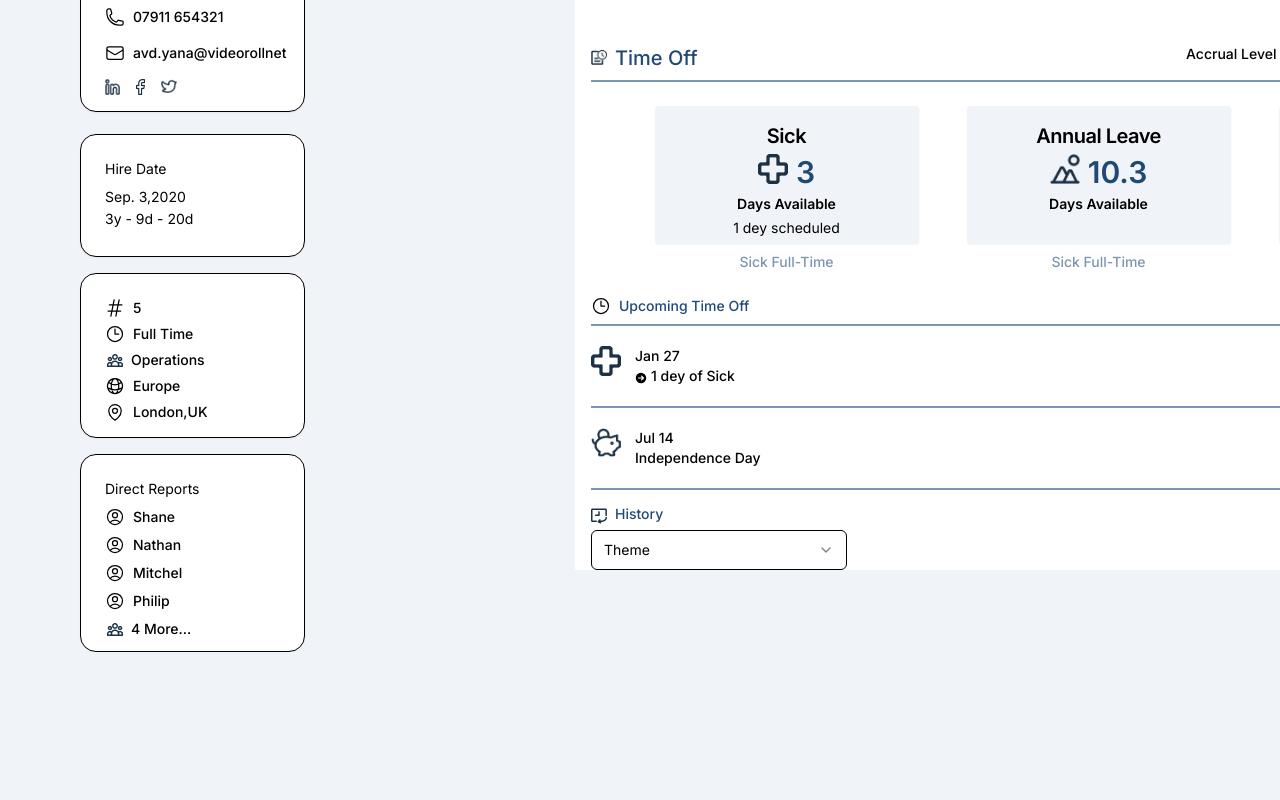
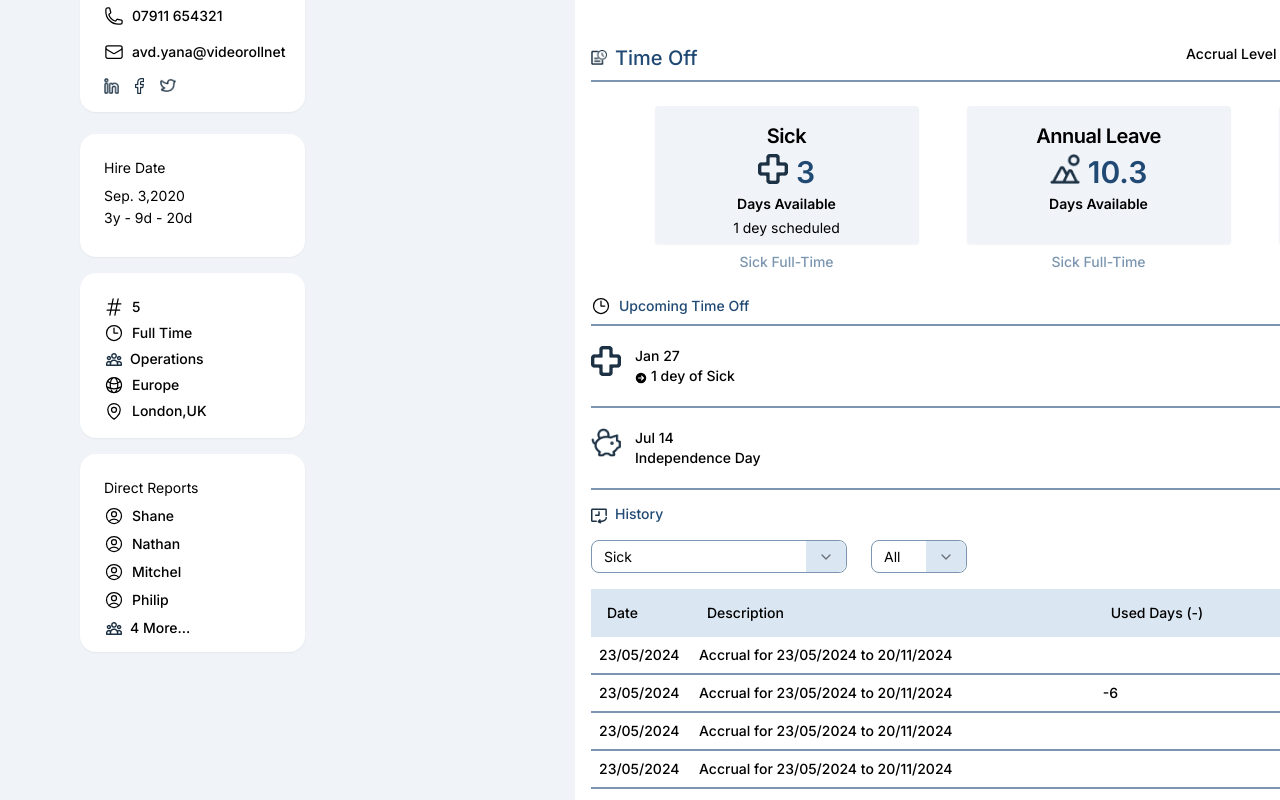
Before and after one commit to Olesyavelikaya/test_development, a Next.js app in the folder my-app/: page /my-info/time-off in a window 1280 px wide. Shown: the part 280-1080 px from the top of the page. Before the commit the page ends 932 px from the top, so only its background shows below. Built offline with nearby package versions, Linux system fonts and the light colour scheme.

Commit message:
made descop ver

```diff
--- a/my-app/app/header/logo.tsx
+++ b/my-app/app/header/logo.tsx
@@ -1,5 +1,5 @@
 import React from "react";
 
 export default function Logo() {
-  return <h1 className="text-xl font-semibold py-8 pl-7">HarmonyHR</h1>;
+  return <h1 className="text-xl font-semibold md:py-8 pl-7">HarmonyHR</h1>;
 }
--- a/my-app/app/header/page.tsx
+++ b/my-app/app/header/page.tsx
@@ -7,7 +7,7 @@ import Utilities from "./utilites";
 export default function Header() {
   return (
     <header className=" bg-white">
-      <div className="flex justify-between m-auto md:w-1440 md:h-86 sm:w-360 sm:h-50">
+      <div className="flex justify-between m-auto md:w-1440 md:h-86 sm:w-360 sm:h-50 sm:py-1.5 sm:px-6">
         <Logo />
         <NavBar />
         <Search />
--- a/my-app/app/header/utilites.tsx
+++ b/my-app/app/header/utilites.tsx
@@ -13,7 +13,7 @@ import { Button } from "@/components/ui/button";
 
 export default function Utilities() {
   return (
-    <div className="pt-4 gap-6 flex">
+    <div className="pt-6 gap-6 flex">
       <DropdownMenu>
         <DropdownMenuTrigger>
           <Image src="/settings.png" width={24} height={24} alt="setting" />
--- a/my-app/app/layout.tsx
+++ b/my-app/app/layout.tsx
@@ -14,7 +14,7 @@ export default function RootLayout({
   return (
     <html lang="en">
       <body
-        className={`${inter.className} border-box mx-auto bg-backgroundBody`}
+        className={`${inter.className} border-box mx-auto bg-backgroundBody h-[1515px]`}
       >
         <Header />
         <main>{children}</main>
--- a/my-app/app/menu/infoMe.tsx
+++ b/my-app/app/menu/infoMe.tsx
@@ -5,7 +5,7 @@ export default function InfoMe() {
   return (
     <div className="gap-4 flex flex-col">
       <div className="z-30 relative bottom-1.5 ">
-        <Card className="w-225 h-[130px] rounded-2xl py-6 px-6 flex justify-start bg-white ">
+        <Card className="w-225 h-[130px] rounded-2xl py-6 px-6 flex justify-start bg-white border-0">
           <CardContent className="p-0 flex flex-col gap-4">
             <p className="flex gap-2 text-sm font-medium">
               <svg
@@ -55,7 +55,7 @@ export default function InfoMe() {
           </CardContent>
         </Card>
       </div>
-      <Card className="w-225 h-[123px] rounded-2xl py-6 px-6 flex justify-start bg-white">
+      <Card className="w-225 h-[123px] rounded-2xl py-6 px-6 flex justify-start bg-white border-0">
         <CardContent className="p-0 flex flex-col gap-2 text-sm font-medium">
           <p>Hire Date</p>
           <div>
@@ -64,7 +64,7 @@ export default function InfoMe() {
           </div>
         </CardContent>
       </Card>
-      <Card className="w-225 h-[165px] rounded-2xl py-6 px-6 flex justify-start bg-white">
+      <Card className="w-225 h-[165px] rounded-2xl py-6 px-6 flex justify-start bg-white border-0">
         <CardContent className="p-0 flex flex-col gap-1.5 text-sm font-medium">
           <p className="flex gap-2 text-sm font-medium">
             <svg
@@ -147,7 +147,7 @@ export default function InfoMe() {
           </p>
         </CardContent>
       </Card>
-      <Card className="w-225 h-[198px] rounded-2xl py-6 px-6 flex justify-start bg-white">
+      <Card className="w-225 h-[198px] rounded-2xl py-6 px-6 flex justify-start bg-white border-0">
         <CardContent className="p-0 flex flex-col gap-2 text-sm font-medium">
           <p>Direct Reports</p>
           <div className="flex flex-col gap-2">
--- /dev/null
+++ b/my-app/app/my-info/time-off/data.tsx
@@ -0,0 +1,46 @@
+
+export const datas = [
+    {
+      date: "23/05/2024",
+      description: "Accrual for 23/05/2024 to 20/11/2024",
+      usedDay: "",
+      earnedDay: "3.00",
+      balance: '3.00',
+    },
+    {
+      date: "23/05/2024",
+      description: "Accrual for 23/05/2024 to 20/11/2024",
+      usedDay: "-6",
+      earnedDay: "",
+      balance: '3.00',
+    },
+    {
+      date: "23/05/2024",
+      description: "Accrual for 23/05/2024 to 20/11/2024",
+      usedDay: "",
+      earnedDay: "3.00",
+      balance: '3.00',
+    },
+    {
+      date: "23/05/2024",
+      description: "Accrual for 23/05/2024 to 20/11/2024",
+      usedDay: "",
+      earnedDay: "3.00",
+      balance: '3.00',
+    },
+    {
+      date: "23/05/2024",
+      description: "Accrual for 23/05/2024 to 20/11/2024",
+      usedDay: "-6",
+      earnedDay: "",
+      balance: '3.00',
+    },
+    {
+      date: "23/05/2024",
+      description: "Accrual for 23/05/2024 to 20/11/2024",
+      usedDay: "",
+      earnedDay: "3.00",
+      balance: '3.00',
+    },
+
+  ]
--- a/my-app/app/my-info/time-off/dataTable.tsx
+++ b/my-app/app/my-info/time-off/dataTable.tsx
@@ -5,20 +5,73 @@ import {
   SelectTrigger,
   SelectValue,
 } from "@/components/ui/select";
+import {
+  Table,
+  TableBody,
+  TableCell,
+  TableHead,
+  TableHeader,
+  TableRow,
+} from "@/components/ui/table"
+import { datas } from "./data";
 
 export default function DataTable() {
   return (
     <>
+    <div className="flex justify-between">
+    <div className="flex gap-6">
       <Select>
-        <SelectTrigger className="w-[256px]">
-          <SelectValue placeholder="Theme" />
+      <SelectTrigger className="w-[256px] h-[33px] relative border-gray rounded-lg">
+    <SelectValue placeholder="Sick" />
+    <div className="absolute right-0 top-0 h-full w-10 bg-customBlue rounded-r-lg"></div>
         </SelectTrigger>
-        <SelectContent>
+        <SelectContent  className="border-gray bg-white">
           <SelectItem value="light">Sick</SelectItem>
-          <SelectItem value="dark">Sick</SelectItem>
-          <SelectItem value="system">Sick </SelectItem>
         </SelectContent>
       </Select>
-    </>
+      <Select>
+      <SelectTrigger className="w-[96px] h-[33px] relative border-gray rounded-lg">
+    <SelectValue placeholder="All" />
+    <div className="absolute right-0 top-0 h-full w-10 bg-customBlue rounded-r-lg"></div>
+        </SelectTrigger>
+        <SelectContent className="border-gray bg-white">
+          <SelectItem value="light">Sick</SelectItem>
+        </SelectContent>
+      </Select>
+    </div>
+    <Select>
+      <SelectTrigger className="w-[176px] h-[33px] relative border-gray rounded-lg ml-auto">
+    <SelectValue placeholder="Balance History" />
+    <div className="absolute right-0 top-0 h-full w-10 bg-customBlue rounded-r-lg"></div>
+        </SelectTrigger>
+        <SelectContent  className="border-gray bg-white">
+          <SelectItem value="light">Sick</SelectItem>
+        </SelectContent>
+      </Select>
+    </div>
+    <Table className="mt-4 mb-16">
+  <TableHeader className=" bg-customBlue pb-4">
+    <TableRow style={{ borderBottom: 'none' }}>
+      <TableHead className="w-[100px] ">Date</TableHead>
+      <TableHead>Description</TableHead>
+      <TableHead>Used Days (-)</TableHead>
+      <TableHead>Earned Days (+)</TableHead>
+      <TableHead className="">Balace</TableHead>
+    </TableRow>
+  </TableHeader>
+  <TableBody>
+    {datas.map((data) => (
+      <TableRow key={data.date} className="border-gray border-b-2 ">
+        <TableCell className="font-medium text-sm px-2 py-2">{data.date}</TableCell>
+        <TableCell className="font-medium text-sm px-2 py-2">{data.description}</TableCell>
+        <TableCell className="font-medium text-sm px-2 py-2">{data.usedDay}</TableCell>
+        <TableCell className="font-medium text-sm px-2 py-2">{data.earnedDay}</TableCell>
+        <TableCell className="font-medium text-sm px-2 py-2">{data.balance}</TableCell>
+      </TableRow>
+    ))}
+  </TableBody>
+</Table>
+
+     </>
   );
 }
--- a/my-app/app/my-info/time-off/page.tsx
+++ b/my-app/app/my-info/time-off/page.tsx
@@ -11,7 +11,7 @@ import DataTable from "./dataTable";
 export default function TimeOff() {
   return (
     <div>
-      <div className="md:ml-[575px] md:w-1047 sm:w-360 bg-white">
+      <div className="md:ml-[575px] md:w-1047 sm:w-360 bg-white rounded-b-xl">
         <div className="flex pt-12 content-between md:w-1047 sm:w-360 px-4">
           <div className="flex gap-2">
             <span className="pt-1.5">
@@ -104,7 +104,7 @@ export default function TimeOff() {
           </span>
           <span className="text-darkBlue text-sm font-medium ">History</span>
         </div>
-        <div className="px-4 pt-1.5">
+        <div className="px-4 pt-4">
           <DataTable />
         </div>
       </div>
```
Also changed, not shown: my-app/app/header/search.tsx (line endings or trailing spaces).
